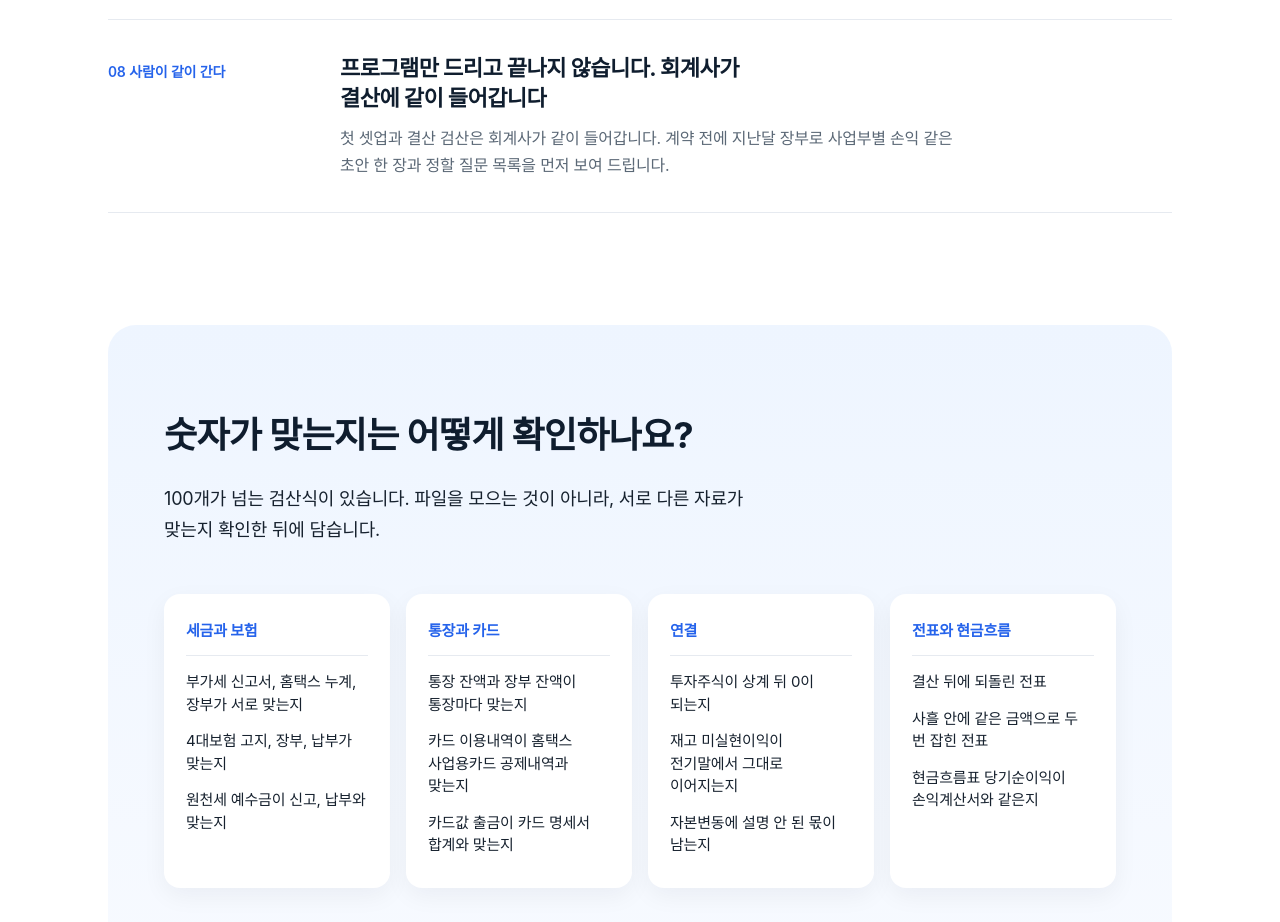
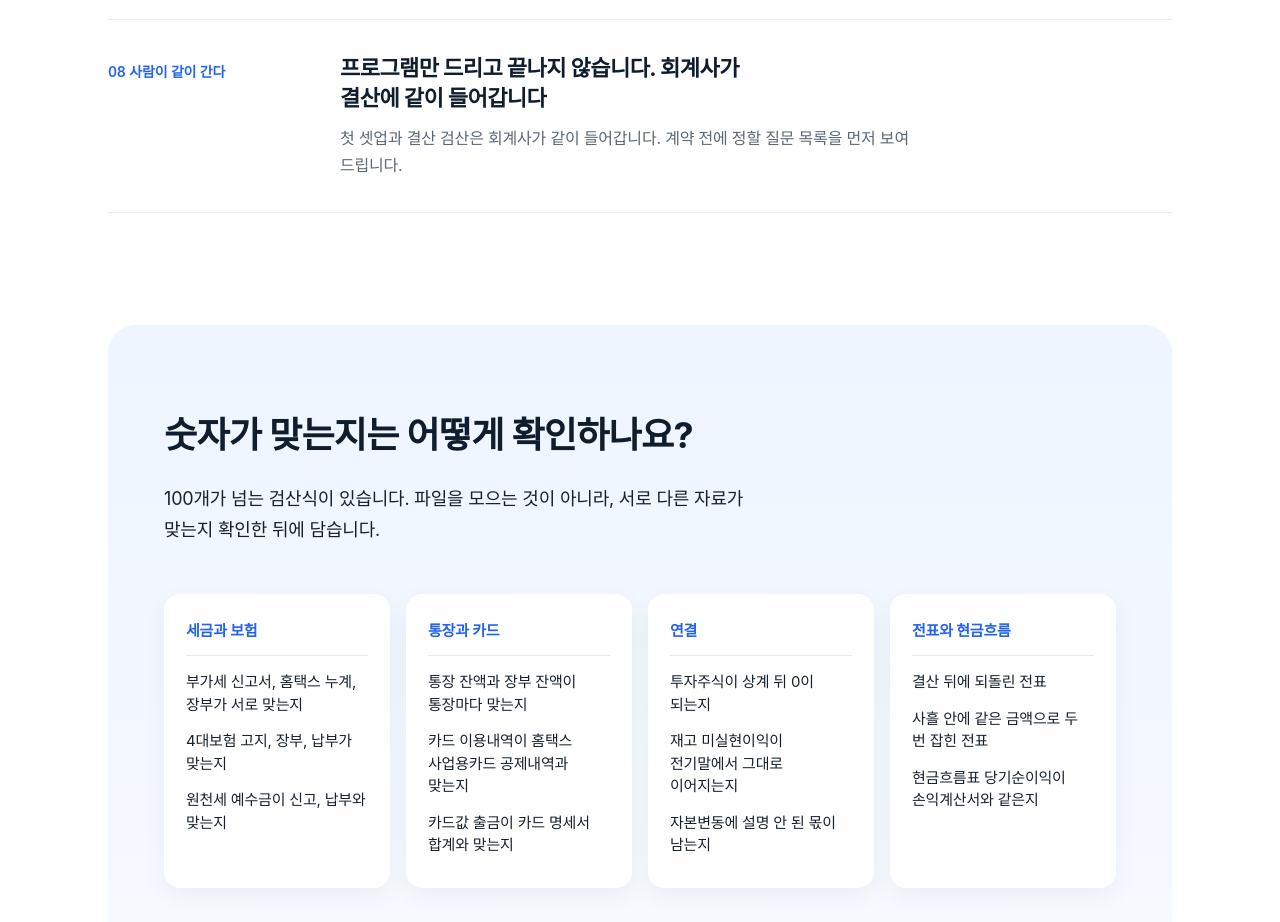
Before and after one commit to younje-cho/luwiz-site, a plain HTML site: page index.html in a window 1280 px wide. Shown: the part 2580-3502 px from the top of the page. Drawn offline with Linux system fonts and the light colour scheme; a web font is replaced by a local one.

Commit message:
첫 화면에서 계약 전 초안 한 장 약속을 뺌
요청: 2026-11-25 대표님 「그렇게 빨리 만들 수 있는 건 아닌 것 같아」
Co-Authored-By: Claude Opus 5.5 <noreply@anthropic.com>

```diff
--- a/index.html
+++ b/index.html
@@ -266,7 +266,7 @@
       <div><span class="k">05 한 곳에서</span><b>결산은 A 프로그램, 자금은 B 엑셀, 보고는 C 슬라이드. 이제 한 화면입니다</b><p>결산, 관리회계, 자금, 정산, IR 보고, 인사, 계약서까지 한 앱에 있습니다. 같은 숫자를 프로그램마다 다시 넣지 않습니다.</p></div>
       <div><span class="k">06 버전이 안 꼬인다</span><b>"최종_진짜최종_v3.xlsx"는 이제 없습니다</b><p>같은 달 자료를 다시 받으면 v1, v2로 쌓이고, 보고서는 언제나 마지막 판만 읽습니다. 지난 판은 남겨 두어 무엇이 바뀌었는지 비교합니다.</p></div>
       <div><span class="k">07 그 줄에서 AI에게</span><b>이상한 줄에서 우클릭, "AI에게 묻기". 복사해서 붙여 넣지 않습니다</b><p>보고 있던 그 줄을 AI가 같이 봅니다. 통장 300줄은 AI가 먼저 분류하고, 사람은 맞는지만 봅니다.</p></div>
-      <div><span class="k">08 사람이 같이 간다</span><b>프로그램만 드리고 끝나지 않습니다. 회계사가 결산에 같이 들어갑니다</b><p>첫 셋업과 결산 검산은 회계사가 같이 들어갑니다. 계약 전에 지난달 장부로 사업부별 손익 같은 초안 한 장과 정할 질문 목록을 먼저 보여 드립니다.</p></div>
+      <div><span class="k">08 사람이 같이 간다</span><b>프로그램만 드리고 끝나지 않습니다. 회계사가 결산에 같이 들어갑니다</b><p>첫 셋업과 결산 검산은 회계사가 같이 들어갑니다. 계약 전에 정할 질문 목록을 먼저 보여 드립니다.</p></div>
     </div>
   </section>
 </div>
```
